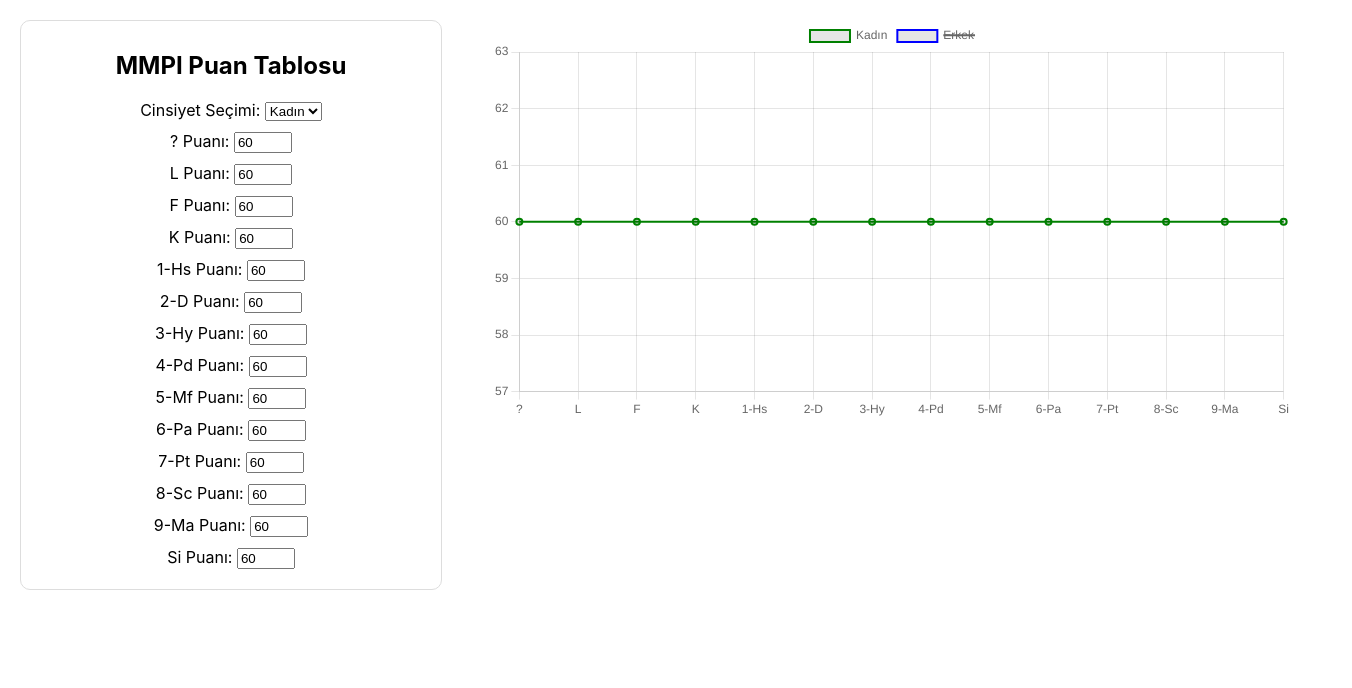
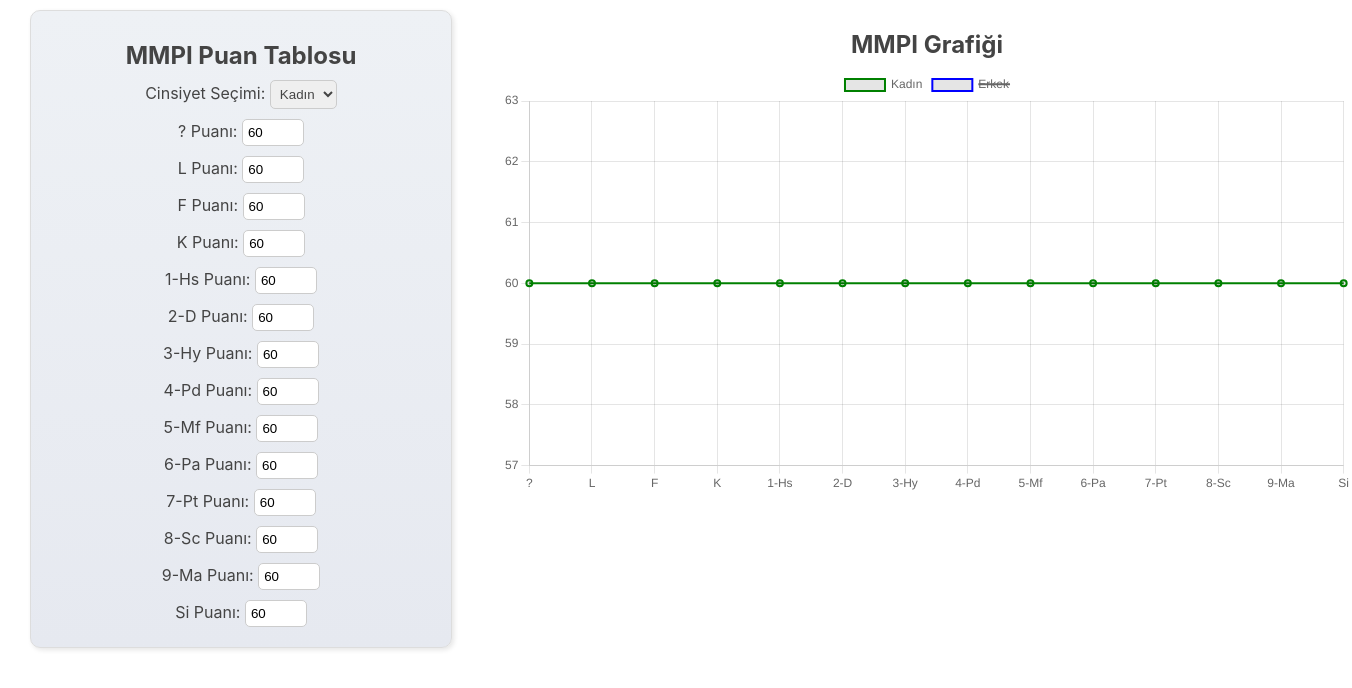
Before and after one commit to helinakdogan/helinakdogan.github.io, a React (Create React App) app: page / in a window 1280 px wide. Shown: the top 688 px of the page, 1352 px wide, since content can reach past the window. Built offline with nearby package versions, Linux system fonts and the light colour scheme.

Commit message:
chart style added

```diff
--- a/src/LineChart.js
+++ b/src/LineChart.js
@@ -64,7 +64,7 @@ const UserData = [
 ];
 
 const LineChart = ({ chartData }) => {
-  return <Line data={chartData} style={{ width: "800px", height: "500px" }} />;
+  return <Line data={chartData} style={{ width: "850px", height: "1200px" }} />;
 };
 
 const MyChartComponent = () => {
@@ -109,12 +109,34 @@ const MyChartComponent = () => {
   };
 
   return (
-    <div style={{ display: "grid", gridTemplateColumns: "1fr 2fr", gap: "50px", padding: "20px" }}>
-      <div style={{ border: "1px solid #ddd", padding: "10px", borderRadius: "10px", width: "400px" }}>
-        <h2>MMPI Puan Tablosu</h2>
+    <div style={{
+      display: "grid",
+      gridTemplateColumns: "1fr 2fr",
+      gap: "50px",
+      padding: "10px",
+    }}>
+      <div style={{
+        border: "1px solid #ddd",
+        padding: "10px",
+        borderRadius: "10px",
+        width: "400px",
+        background: "linear-gradient(to top, #e6e9f0 0%, #eef1f5 100%)",
+        boxShadow: "2px 2px 5px rgba(0, 0, 0, 0.1)", // Adjust shadow values here
+        marginLeft: "20px", // Add left margin here
+      }}>
+        <h2 style={{ color: "#444", marginBottom: "10px", fontWeight: "bold" }}>MMPI Puan Tablosu</h2>
         <div style={{ marginBottom: "10px" }}>
-          <label>Cinsiyet Seçimi: </label>
-          <select value={selectedGender} onChange={(e) => setSelectedGender(e.target.value)}>
+          <label style={{ color: "#444" }}>Cinsiyet Seçimi: </label>
+          <select
+            value={selectedGender}
+            onChange={(e) => setSelectedGender(e.target.value)}
+            style={{
+              borderRadius: "5px",
+              padding: "5px",
+              border: "1px solid #ccc",
+              color: "#444",
+            }}
+          >
             <option value="female">Kadın</option>
             <option value="male">Erkek</option>
           </select>
@@ -122,23 +144,34 @@ const MyChartComponent = () => {
         <div style={{ marginBottom: "10px" }}>
           {param.map((p, index) => (
             <div key={index} style={{ marginBottom: "10px" }}>
-              <label htmlFor={`paramInput${selectedGender}${index}`}>{p} Puanı: </label>
+              <label htmlFor={`paramInput${selectedGender}${index}`} style={{ color: "#444" }}>{p} Puanı: </label>
               <input
                 type="number"
                 id={`paramInput${selectedGender}${index}`}
                 value={selectedGender === "female" ? userInputFemale[index] : userInputMale[index]}
                 onChange={(e) => handleInputChange(index, e.target.value, selectedGender)}
-                style={{ width: "50px" }}
+                style={{ width: "50px", borderRadius: "5px", padding: "5px", border: "1px solid #ccc" }}
               />
             </div>
           ))}
         </div>
       </div>
       <div>
+        <h2 style={{ color: "#444", marginBottom: "10px", fontWeight: "bold" }}>MMPI Grafiği</h2>
         <LineChart chartData={chartData} />
       </div>
     </div>
   );
+
+
+
+
+
+
+
+
+
+
 };
 
 export default MyChartComponent;
```
